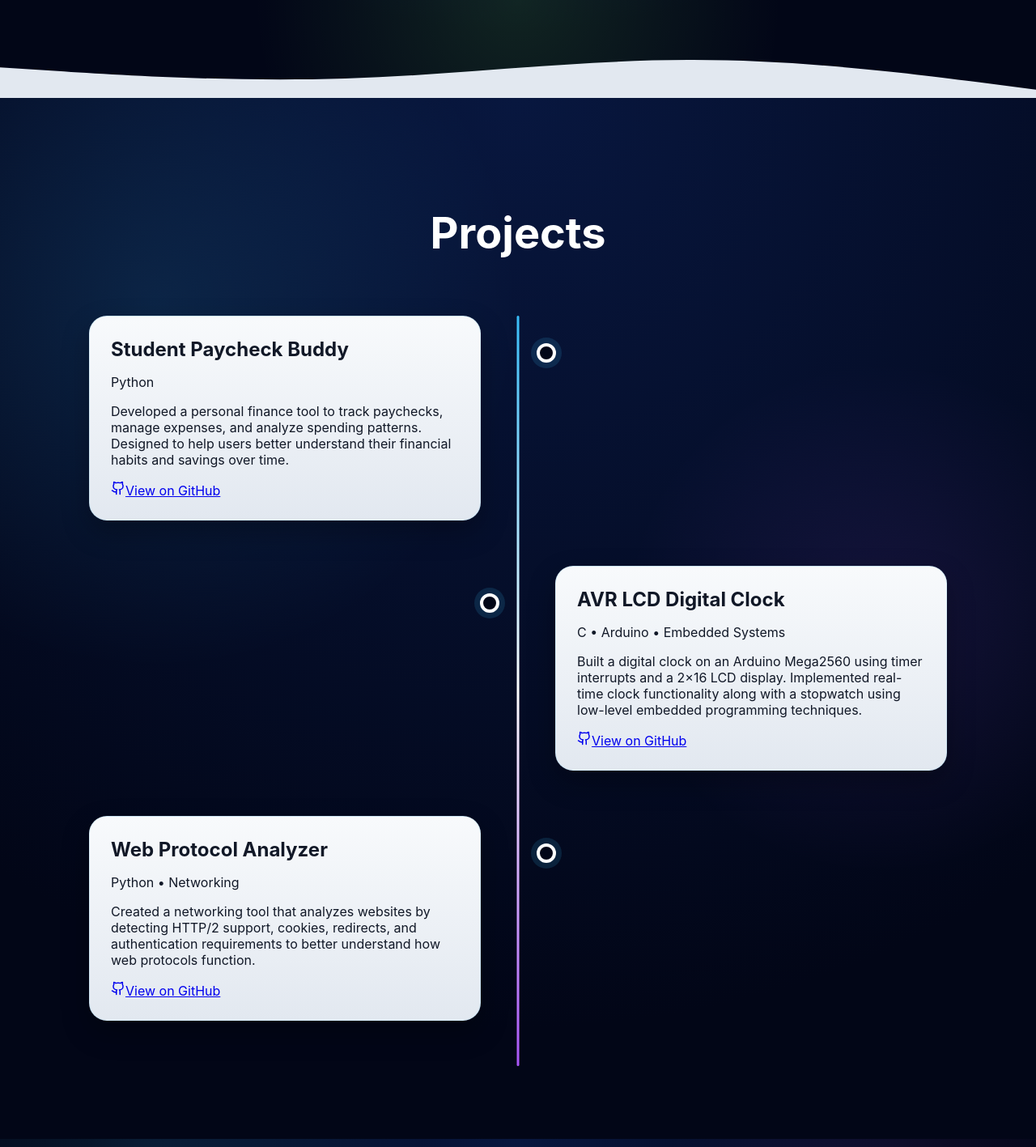
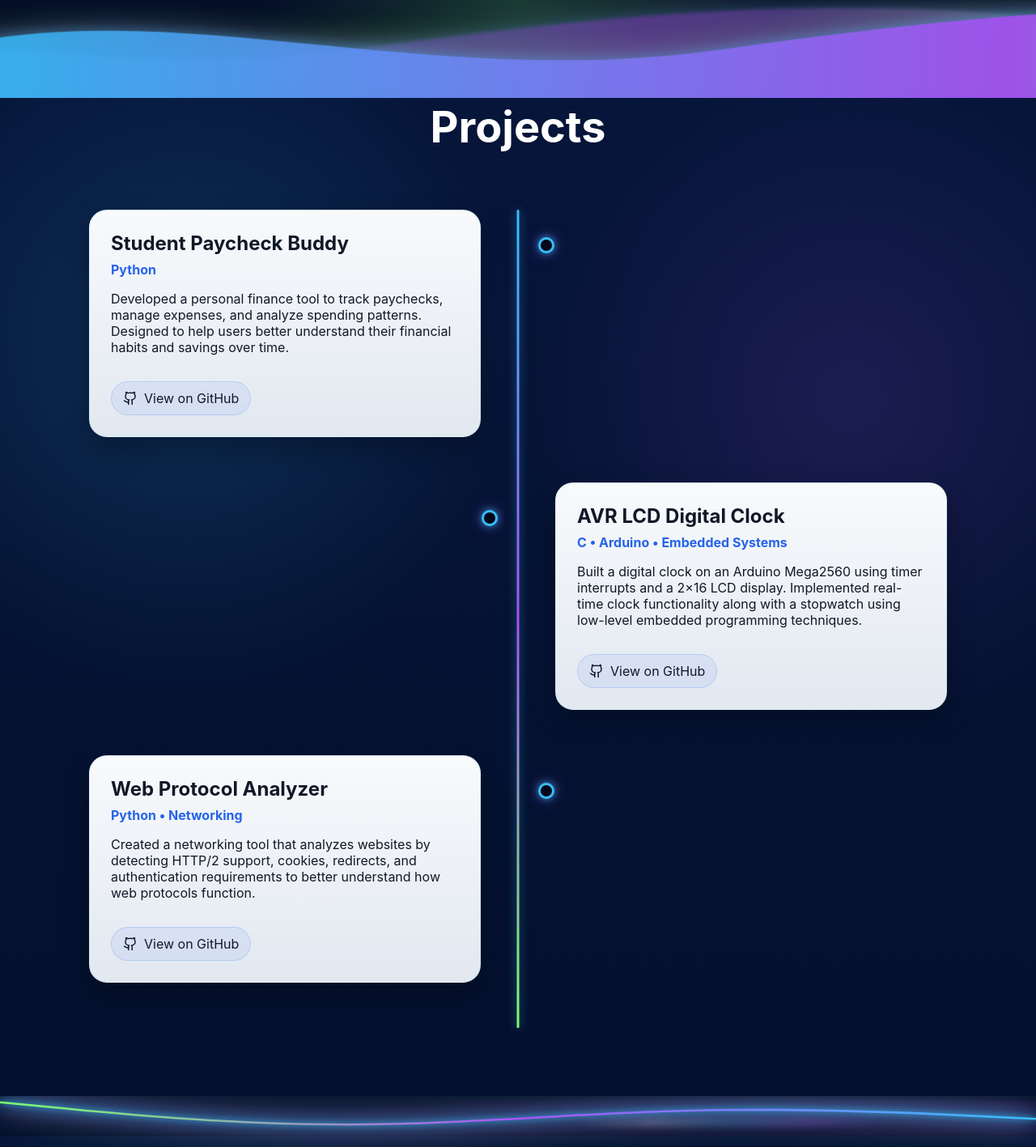
Before and after one commit to JasvinK/jasvin-portfolio, a React (Vite) app: page / in a window 1280 px wide. Shown: the part 680-2097 px from the top of the page at 81% size. Built offline with nearby package versions, Linux system fonts and the light colour scheme.

Commit message:
Added scroll animations, improved wave design, updated UI

```diff
--- a/package.json
+++ b/package.json
@@ -11,7 +11,7 @@
   "dependencies": {
     "compression": "^1.8.1",
     "express": "^5.2.1",
-    "framer-motion": "^12.35.2",
+    "framer-motion": "^12.38.0",
     "lucide-react": "^0.577.0",
     "react": "^19.2.4",
     "react-dom": "^19.2.4",
--- a/src/App.css
+++ b/src/App.css
@@ -14,24 +14,12 @@ body,
 body {
   font-family: Inter, Arial, sans-serif;
   margin: 0;
-
   background:
-    radial-gradient(circle at 20% 20%, rgba(56, 189, 248, 0.15), transparent 25%),
-    radial-gradient(circle at 80% 30%, rgba(168, 85, 247, 0.12), transparent 25%),
-    radial-gradient(circle at 50% 80%, rgba(124, 255, 107, 0.10), transparent 30%),
-    radial-gradient(circle at top, #0f172a, #020617 75%);
-
+    radial-gradient(circle at 15% 20%, rgba(56, 189, 248, 0.25), transparent 30%),
+    radial-gradient(circle at 85% 25%, rgba(168, 85, 247, 0.25), transparent 30%),
+    radial-gradient(circle at 50% 85%, rgba(124, 255, 107, 0.18), transparent 35%),
+    linear-gradient(180deg, #020617 0%, #030c2b 40%, #020617 100%);
   color: white;
-}
-
-body::before {
-  content: "";
-  position: fixed;
-  inset: 0;
-  pointer-events: none;
-  background-image: radial-gradient(rgba(255,255,255,0.03) 1px, transparent 1px);
-  background-size: 3px 3px;
-  opacity: 0.3;
 }
 
 .site {
@@ -45,20 +33,21 @@ body::before {
   padding: 0 20px;
 }
 
+/* HERO */
+
 .hero {
   min-height: 100vh;
-
   background:
-    radial-gradient(circle at 25% 20%, rgba(56, 189, 248, 0.20), transparent 30%),
-    radial-gradient(circle at 75% 30%, rgba(168, 85, 247, 0.18), transparent 30%),
-    radial-gradient(circle at 50% 85%, rgba(124, 255, 107, 0.12), transparent 35%),
-    radial-gradient(circle at top, #0b1b4d, #020617 70%);
-
+    radial-gradient(circle at 20% 25%, rgba(56, 189, 248, 0.35), transparent 35%),
+    radial-gradient(circle at 80% 30%, rgba(168, 85, 247, 0.3), transparent 35%),
+    radial-gradient(circle at 50% 85%, rgba(124, 255, 107, 0.18), transparent 35%),
+    linear-gradient(180deg, #020617 0%, #081a4a 55%, #020617 100%);
   display: flex;
   align-items: center;
   justify-content: center;
   padding: 60px 20px 140px;
   position: relative;
+  text-align: center;
 }
 
 .hero-content {
@@ -66,23 +55,16 @@ body::before {
   width: 100%;
 }
 
-.hero-badge {
-  display: inline-block;
-  margin: 0 0 18px;
-  padding: 8px 16px;
-  border-radius: 999px;
-  font-size: 13px;
-  letter-spacing: 0.22em;
-  color: #dbeafe;
-  background: rgba(255, 255, 255, 0.08);
-  border: 1px solid rgba(255, 255, 255, 0.12);
-}
-
 .hero-content h1 {
   font-size: clamp(45px, 6vw, 80px);
   line-height: 1;
   margin: 0;
   font-weight: 800;
+  background: linear-gradient(90deg, #ffffff, #93c5fd, #c4b5fd);
+  background-clip: text;
+  -webkit-background-clip: text;
+  color: transparent;
+  -webkit-text-fill-color: transparent;
 }
 
 .subtitle {
@@ -113,7 +95,10 @@ body::before {
   text-decoration: none;
   background: rgba(255, 255, 255, 0.08);
   border: 1px solid rgba(255, 255, 255, 0.12);
-  transition: transform 0.25s ease, box-shadow 0.25s ease, color 0.25s ease,
+  transition:
+    transform 0.25s ease,
+    box-shadow 0.25s ease,
+    color 0.25s ease,
     background 0.25s ease;
 }
 
@@ -138,34 +123,204 @@ body::before {
 .wave-divider {
   position: absolute;
   bottom: -1px;
+  left: 0;
   width: 100%;
+  height: 180px;
+  overflow: hidden;
   line-height: 0;
+  animation: dividerBob 3.5s ease-in-out infinite alternate;
 }
 
-.wave-divider svg {
-  width: 100%;
-  height: 120px;
+.wave {
+  position: absolute;
+  bottom: 0;
+  width: 200%;
+  height: 180px;
   display: block;
 }
 
-.wave-divider path {
-  fill: #e2e8f0;
+.hero-wave-fill {
+  fill: url(#heroWaveGradient);
+  filter:
+    drop-shadow(0 0 8px rgba(56, 189, 248, 0.45))
+    drop-shadow(0 0 16px rgba(168, 85, 247, 0.35))
+    drop-shadow(0 0 24px rgba(124, 255, 107, 0.3));
+}
+
+.wave-back {
+  opacity: 0.45;
+  filter: blur(2px);
+  animation: waveBack 18s linear infinite;
+}
+
+.wave-front {
+  opacity: 0.9;
+  animation: waveFront 10s linear infinite, waveFloat 3.5s ease-in-out infinite alternate;
+}
+
+@keyframes waveFloat {
+  0% {
+    transform: translateX(0) translateY(0);
+  }
+  100% {
+    transform: translateX(-25%) translateY(4px);
+  }
+}
+
+@keyframes waveFront {
+  0% {
+    transform: translateX(0);
+  }
+  100% {
+    transform: translateX(-25%);
+  }
+}
+
+@keyframes waveBack {
+  0% {
+    transform: translateX(-10%);
+  }
+  100% {
+    transform: translateX(-35%);
+  }
+}
+
+
+
+/* PROJECTS + WAVE + WORK EXPERIENCE SHARE ONE BACKGROUND */
+
+.projects-timeline-section,
+.wave-divider-glow,
+.timeline-section {
+  background:
+    radial-gradient(circle at 18% 25%, rgba(56, 189, 248, 0.16), transparent 30%),
+    radial-gradient(circle at 82% 30%, rgba(168, 85, 247, 0.14), transparent 30%),
+    linear-gradient(180deg, #06153a 0%, #020617 100%);
+}
+
+.projects-timeline-section {
+  background:
+    radial-gradient(circle at 18% 25%, rgba(56, 189, 248, 0.16), transparent 30%),
+    radial-gradient(circle at 82% 30%, rgba(168, 85, 247, 0.14), transparent 30%),
+    linear-gradient(180deg, #06153a 0%, #04102d 100%);
+  padding: 90px 20px 80px;
 }
 
 .timeline-section {
-  background:
-    radial-gradient(circle at 15% 20%, rgba(56, 189, 248, 0.12), transparent 30%),
-    radial-gradient(circle at 85% 50%, rgba(168, 85, 247, 0.10), transparent 25%),
-    radial-gradient(circle at top, #08173f, #020617 80%);
-
-  padding: 90px 20px;
+  padding: 10px 20px 90px;
 }
 
-.timeline-section h2 {
+.timeline-section h2,
+.projects-timeline-section h2 {
   text-align: center;
   font-size: 54px;
   margin-bottom: 70px;
 }
+
+.timeline-section h2 {
+  margin-top: -6px;
+}
+
+/* WAVE DIVIDER */
+
+.wave-divider-glow {
+  position: relative;
+  height: 56px;
+  overflow: visible;
+  margin: -6px 0;
+  background: transparent;
+}
+
+
+.wave-divider-glow svg {
+  display: block;
+  width: 100%;
+  height: 90px;
+  transform: rotate(180deg);
+  position: relative;
+  z-index: 2;
+}
+
+.wave-fill {
+  fill: transparent;
+}
+
+.wave-line {
+  fill: none;
+  stroke: url(#waveGradient);
+  stroke-width: 4;
+
+  filter:
+    drop-shadow(0 0 6px #38bdf8)
+    drop-shadow(0 0 14px #38bdf8)
+    drop-shadow(0 0 24px #a855f7)
+    drop-shadow(0 0 32px rgba(124, 255, 107, 0.4));
+}
+
+.wave-shimmer {
+  position: absolute;
+  top: 58%;
+  left: -20%;
+  width: 30%;
+  height: 3px;
+  background: linear-gradient(
+    90deg,
+    transparent,
+    rgba(255, 255, 255, 0.95),
+    rgba(56, 189, 248, 0.95),
+    rgba(168, 85, 247, 0.95),
+    transparent
+  );
+  filter: blur(6px);
+  transform: translateY(-50%);
+  animation: waveShimmerMove 4s linear infinite;
+  z-index: 1;
+  pointer-events: none;
+}
+
+@keyframes waveShimmerMove {
+  0% {
+    left: -30%;
+    opacity: 0;
+  }
+  15% {
+    opacity: 1;
+  }
+  50% {
+    opacity: 0.95;
+  }
+  85% {
+    opacity: 1;
+  }
+  100% {
+    left: 110%;
+    opacity: 0;
+  }
+}
+
+.wave-divider-glow.wave-active .wave-line {
+  filter:
+    drop-shadow(0 0 10px #38bdf8)
+    drop-shadow(0 0 22px #a855f7)
+    drop-shadow(0 0 34px rgba(124, 255, 107, 0.6));
+  transition: filter 0.35s ease;
+}
+
+.wave-divider-glow.wave-active .wave-shimmer {
+  animation-duration: 2.2s;
+  opacity: 1;
+}
+
+.wave-divider-glow .wave-line,
+.wave-divider-glow .wave-shimmer {
+  transition: all 0.35s ease;
+}
+
+.wave-shimmer {
+  opacity: 0.8;
+}
+
+/* TIMELINE */
 
 .timeline {
   position: relative;
@@ -178,9 +333,10 @@ body::before {
   top: 0;
   bottom: 0;
   width: 3px;
-  background: linear-gradient(to bottom, #38bdf8, #ffffff, #a855f7);
+  background: linear-gradient(to bottom, #38bdf8, #a855f7, #7cff6b);
   transform: translateX(-50%);
   border-radius: 999px;
+  box-shadow: 0 0 12px rgba(56, 189, 248, 0.6);
 }
 
 .timeline-row {
@@ -200,13 +356,37 @@ body::before {
 
 .timeline-card {
   position: relative;
+  overflow: hidden;
   background: linear-gradient(180deg, #f8fafc 0%, #e2e8f0 100%);
   color: #111827;
   padding: 26px;
   border-radius: 22px;
   box-shadow: 0 14px 34px rgba(0, 0, 0, 0.28);
-  transition: transform 0.25s ease, box-shadow 0.25s ease, border 0.25s ease;
+  transition:
+    transform 0.25s ease,
+    box-shadow 0.25s ease,
+    border 0.25s ease;
   border: 1px solid rgba(56, 189, 248, 0.14);
+}
+
+.timeline-card::before {
+  content: "";
+  position: absolute;
+  inset: -2px;
+  background: linear-gradient(120deg, #38bdf8, #a855f7, #7cff6b);
+  opacity: 0;
+  transition: opacity 0.3s ease;
+  z-index: 0;
+  border-radius: 24px;
+}
+
+.timeline-card:hover::before {
+  opacity: 0.15;
+}
+
+.timeline-card > * {
+  position: relative;
+  z-index: 1;
 }
 
 .timeline-card:hover {
@@ -231,6 +411,12 @@ body::before {
   margin: 0 0 12px;
 }
 
+.project-tech-line {
+  color: #2563eb;
+  font-weight: 700;
+  margin: 0 0 12px;
+}
+
 .timeline-card p:last-child {
   line-height: 1.7;
   margin-bottom: 0;
@@ -241,21 +427,47 @@ body::before {
   left: calc(100% + 35px);
   top: 34px;
   transform: translateX(-50%);
-  width: 24px;
-  height: 24px;
+  width: 20px;
+  height: 20px;
   background: #020617;
-  border: 4px solid #fff;
+  border: 3px solid #38bdf8;
   border-radius: 50%;
-  box-shadow: 0 0 0 7px rgba(56, 189, 248, 0.14);
+  box-shadow:
+    0 0 10px rgba(56, 189, 248, 0.7),
+    0 0 20px rgba(168, 85, 247, 0.4);
 }
 
 .timeline-row.right .timeline-dot {
   left: -35px;
 }
 
+.project-link {
+  display: inline-flex;
+  align-items: center;
+  gap: 8px;
+  margin-top: 16px;
+  padding: 10px 14px;
+  border-radius: 999px;
+  text-decoration: none;
+  color: #111827;
+  background: rgba(37, 99, 235, 0.08);
+  border: 1px solid rgba(37, 99, 235, 0.18);
+  transition:
+    transform 0.2s ease,
+    background 0.2s ease,
+    color 0.2s ease;
+}
+
+.project-link:hover {
+  transform: translateY(-2px);
+  background: rgba(124, 255, 107, 0.14);
+  color: #111827;
+}
+
+/* LIGHT SECTION */
+
 .light-section {
-  background:
-    linear-gradient(180deg, #e2e8f0 0%, #eef2ff 100%);
+  background: linear-gradient(180deg, #e2e8f0 0%, #eef2ff 100%);
   color: #111827;
   padding: 90px 20px;
 }
@@ -343,6 +555,8 @@ body::before {
   margin-bottom: 0;
 }
 
+/* MOBILE */
+
 @media (max-width: 900px) {
   .hero {
     padding: 50px 20px 120px;
@@ -350,13 +564,11 @@ body::before {
 
   .hero-content h1 {
     font-size: clamp(48px, 14vw, 72px);
-  }
-
-  .hero-content h1 {
-    white-space: nowrap;
+    white-space: normal;
   }
 
   .timeline-section h2,
+  .projects-timeline-section h2,
   .center-title {
     font-size: 34px;
   }
@@ -387,87 +599,14 @@ body::before {
   .socials a span {
     display: none;
   }
-  .projects-section {
-  background:
-    radial-gradient(circle at 20% 20%, rgba(56, 189, 248, 0.14), transparent 28%),
-    radial-gradient(circle at 80% 30%, rgba(168, 85, 247, 0.12), transparent 24%),
-    radial-gradient(circle at top, #08173f, #020617 75%);
-  padding: 90px 20px;
 
-  .project-grid {
-  grid-template-columns: 1fr;
+  .wave-divider-glow {
+    height: 54px;
+    margin-top: -8px;
+    margin-bottom: -8px;
+  }
+
+  .wave-divider-glow svg {
+    height: 54px;
   }
 }
-
-.project-grid {
-  display: grid;
-  grid-template-columns: repeat(3, 1fr);
-  gap: 24px;
-}
-
-.project-card {
-  background: linear-gradient(180deg, #f8fafc 0%, #e2e8f0 100%);
-  color: #111827;
-  padding: 24px;
-  border-radius: 22px;
-  box-shadow: 0 14px 30px rgba(0, 0, 0, 0.22);
-  border: 1px solid rgba(56, 189, 248, 0.14);
-  transition: transform 0.25s ease, box-shadow 0.25s ease, border 0.25s ease;
-}
-
-.project-card:hover {
-  transform: translateY(-6px);
-  box-shadow: 0 18px 42px rgba(56, 189, 248, 0.2);
-  border: 1px solid rgba(168, 85, 247, 0.28);
-}
-
-.project-card h3 {
-  margin-top: 0;
-  font-size: 24px;
-}
-
-.project-card p {
-  line-height: 1.7;
-}
-
-.project-tech {
-  color: #2563eb;
-  font-weight: 700;
-  margin-top: 0;
-  margin-bottom: 12px;
-}
-
-.project-link {
-  display: inline-flex;
-  align-items: center;
-  gap: 8px;
-  margin-top: 16px;
-  padding: 10px 14px;
-  border-radius: 999px;
-  text-decoration: none;
-  color: #111827;
-  background: rgba(37, 99, 235, 0.08);
-  border: 1px solid rgba(37, 99, 235, 0.18);
-  transition: transform 0.2s ease, background 0.2s ease, color 0.2s ease;
-}
-
-.project-link:hover {
-  transform: translateY(-2px);
-  background: rgba(124, 255, 107, 0.14);
-  color: #111827;
-}
-
-.projects-timeline-section {
-  background:
-    radial-gradient(circle at 20% 20%, rgba(168, 85, 247, 0.14), transparent 26%),
-    radial-gradient(circle at 80% 30%, rgba(56, 189, 248, 0.14), transparent 24%),
-    radial-gradient(circle at top, #08173f, #020617 75%);
-}
-
-.project-tech-line {
-  color: #2563eb;
-  font-weight: 700;
-  margin: 0 0 12px;
-}
-
-}
--- a/src/App.jsx
+++ b/src/App.jsx
@@ -1,5 +1,6 @@
 import React, { useEffect, useState } from "react";
 import { Mail, Github, Linkedin, FileText } from "lucide-react";
+import { motion } from "framer-motion";
 import "./App.css";
 
 function TypingText({ text, speed = 60 }) {
@@ -25,6 +26,19 @@ function TypingText({ text, speed = 60 }) {
       {displayedText}
       <span className="cursor">|</span>
     </span>
+  );
+}
+
+function RevealOnScroll({ children, delay = 0, y = 40 }) {
+  return (
+    <motion.div
+      initial={{ opacity: 0, y }}
+      whileInView={{ opacity: 1, y: 0 }}
+      viewport={{ once: true, amount: 0.2 }}
+      transition={{ duration: 0.7, delay }}
+    >
+      {children}
+    </motion.div>
   );
 }
 
@@ -65,7 +79,7 @@ const timelineItems = [
     place: "Starbucks Coffee Company",
     date: "May 2025 – Jul 2025",
     description:
-      "Delivered fast, friendly customer service in a high-volume café environment while maintaining strong operational standards. Collaborated with team members during peak hours to ensure efficiency, quality beverage preparation, and a welcoming atmosphere for customers."
+      "Delivered fast, friendly customer service in a high-volume café environment while maintaining strong operational standards. Collaborated with team members during peak hours to ensure efficiency, quality beverage preparation, and a welcoming atmosphere for customers.",
   },
   {
     title: "Barista",
@@ -110,9 +124,9 @@ export default function App() {
   return (
     <div className="site">
       <section className="hero">
+        <RevealOnScroll y={20}>
           <div className="hero-content">
-
-          <h1>Hi, I'm Jasvin Kaur </h1>
+            <h1>Hi, I'm Jasvin Kaur</h1>
 
             <p className="subtitle">
               <TypingText
@@ -156,20 +170,50 @@ export default function App() {
                 <FileText size={22} />
                 <span>Resume</span>
               </a>
-
             </div>
           </div>
+        </RevealOnScroll>
 
         <div className="wave-divider">
-          <svg viewBox="0 0 1440 140" preserveAspectRatio="none">
-            <path d="M0,96L80,101.3C160,107,320,117,480,112C640,107,800,85,960,85.3C1120,85,1280,107,1360,117.3L1440,128L1440,140L1360,140C1280,140,1120,140,960,140C800,140,640,140,480,140C320,140,160,140,80,140L0,140Z" />
+          <svg
+            className="wave wave-back"
+            viewBox="0 0 1440 180"
+            preserveAspectRatio="none"
+          >
+            <defs>
+              <linearGradient id="heroWaveGradient" x1="0%" y1="0%" x2="100%" y2="0%">
+                <stop offset="0%" stopColor="#38bdf8" />
+                <stop offset="50%" stopColor="#a855f7" />
+                <stop offset="100%" stopColor="#7cff6b" />
+              </linearGradient>
+            </defs>
+
+            <path
+              className="hero-wave-fill"
+              fill="url(#heroWaveGradient)"
+              d="M0,110 C160,60 320,170 520,120 C720,70 900,40 1120,110 C1260,150 1360,165 1440,120 L1440,180 L0,180 Z"
+            />
+          </svg>
+
+          <svg
+            className="wave wave-front"
+            viewBox="0 0 1440 180"
+            preserveAspectRatio="none"
+          >
+            <path
+              className="hero-wave-fill"
+              fill="url(#heroWaveGradient)"
+              d="M0,110 C160,60 320,170 520,120 C720,70 900,40 1120,110 C1260,150 1360,165 1440,120 L1440,180 L0,180 Z"
+            />
           </svg>
         </div>
       </section>
 
       <section className="timeline-section projects-timeline-section">
         <div className="container">
+          <RevealOnScroll>
             <h2>Projects</h2>
+          </RevealOnScroll>
 
           <div className="timeline">
             {projects.map((project, index) => (
@@ -177,6 +221,7 @@ export default function App() {
                 key={project.title}
                 className={`timeline-row ${index % 2 === 0 ? "left" : "right"}`}
               >
+                <RevealOnScroll delay={index * 0.12}>
                   <div className="timeline-card">
                     <h3>{project.title}</h3>
                     <p className="project-tech-line">{project.tech}</p>
@@ -192,6 +237,7 @@ export default function App() {
                       <span>View on GitHub</span>
                     </a>
                   </div>
+                </RevealOnScroll>
                 <div className="timeline-dot" />
               </div>
             ))}
@@ -199,10 +245,35 @@ export default function App() {
         </div>
       </section>
 
-      <section className="timeline-section"></section>
+      <section className="wave-divider-glow">
+        <svg viewBox="0 0 1440 140" preserveAspectRatio="none">
+          <defs>
+            <linearGradient id="waveGradient" x1="0%" y1="0%" x2="100%" y2="0%">
+              <stop offset="0%" stopColor="#38bdf8" />
+              <stop offset="50%" stopColor="#a855f7" />
+              <stop offset="100%" stopColor="#7cff6b" />
+            </linearGradient>
+          </defs>
+
+          <path
+            className="wave-fill"
+            d="M0,96L80,101.3C160,107,320,117,480,112C640,107,800,85,960,85.3C1120,85,1280,107,1360,117.3L1440,128L1440,140L0,140Z"
+          />
+
+          <path
+            className="wave-line"
+            d="M0,96L80,101.3C160,107,320,117,480,112C640,107,800,85,960,85.3C1120,85,1280,107,1360,117.3L1440,128"
+          />
+        </svg>
+
+        <div className="wave-shimmer"></div>
+      </section>
+
       <section className="timeline-section">
         <div className="container">
+          <RevealOnScroll>
             <h2>Work Experience</h2>
+          </RevealOnScroll>
 
           <div className="timeline">
             {timelineItems.map((item, index) => (
@@ -210,12 +281,14 @@ export default function App() {
                 key={item.title + item.place}
                 className={`timeline-row ${index % 2 === 0 ? "left" : "right"}`}
               >
+                <RevealOnScroll delay={index * 0.12}>
                   <div className="timeline-card">
                     <h3>{item.title}</h3>
                     <p className="place">{item.place}</p>
                     <p className="date">{item.date}</p>
                     <p>{item.description}</p>
                   </div>
+                </RevealOnScroll>
                 <div className="timeline-dot" />
               </div>
             ))}
@@ -225,9 +298,12 @@ export default function App() {
 
       <section className="light-section">
         <div className="container">
+          <RevealOnScroll>
             <h2 className="center-title">My Skills</h2>
+          </RevealOnScroll>
 
           <div className="skills-grid">
+            <RevealOnScroll delay={0.1}>
               <div className="skill-card gradient-card">
                 <h3>Languages</h3>
                 <div className="tag-list">
@@ -238,7 +314,9 @@ export default function App() {
                   ))}
                 </div>
               </div>
+            </RevealOnScroll>
 
+            <RevealOnScroll delay={0.2}>
               <div className="skill-card gradient-card gradient-card-alt">
                 <h3>Tools & Platforms</h3>
                 <div className="tag-list">
@@ -249,21 +327,27 @@ export default function App() {
                   ))}
                 </div>
               </div>
+            </RevealOnScroll>
           </div>
 
+          <RevealOnScroll delay={0.3}>
             <div className="about-card colorful-about">
               <h3>About Me</h3>
               <p>
-              Hi! I'm Jasvin, a third-year computer Science student at the University of Victoria with a
-              passion for learning how technology works and building things with it. I enjoy
-              exploring different areas of computing — from software development and data
-              analysis to embedded systems.
-
-              I like creating projects that challenge me to learn new tools and think
-              creatively about solving problems. I'm always excited to keep learning,
-              improving my skills, and working on projects that make a real impact.
+                Hi! I'm Jasvin, a third-year Computer Science student at the
+                University of Victoria with a passion for learning how technology
+                works and building things with it. I enjoy exploring different
+                areas of computing — from software development and data analysis
+                to embedded systems.
+              </p>
+              <p>
+                I like creating projects that challenge me to learn new tools and
+                think creatively about solving problems. I'm always excited to
+                keep learning, improving my skills, and working on projects that
+                make a real impact.
               </p>
             </div>
+          </RevealOnScroll>
         </div>
       </section>
     </div>
```
Also changed, not shown: 1 other file (tests, documents, lock files or other folders). Lines whose indentation alone changed are shown as unchanged.
